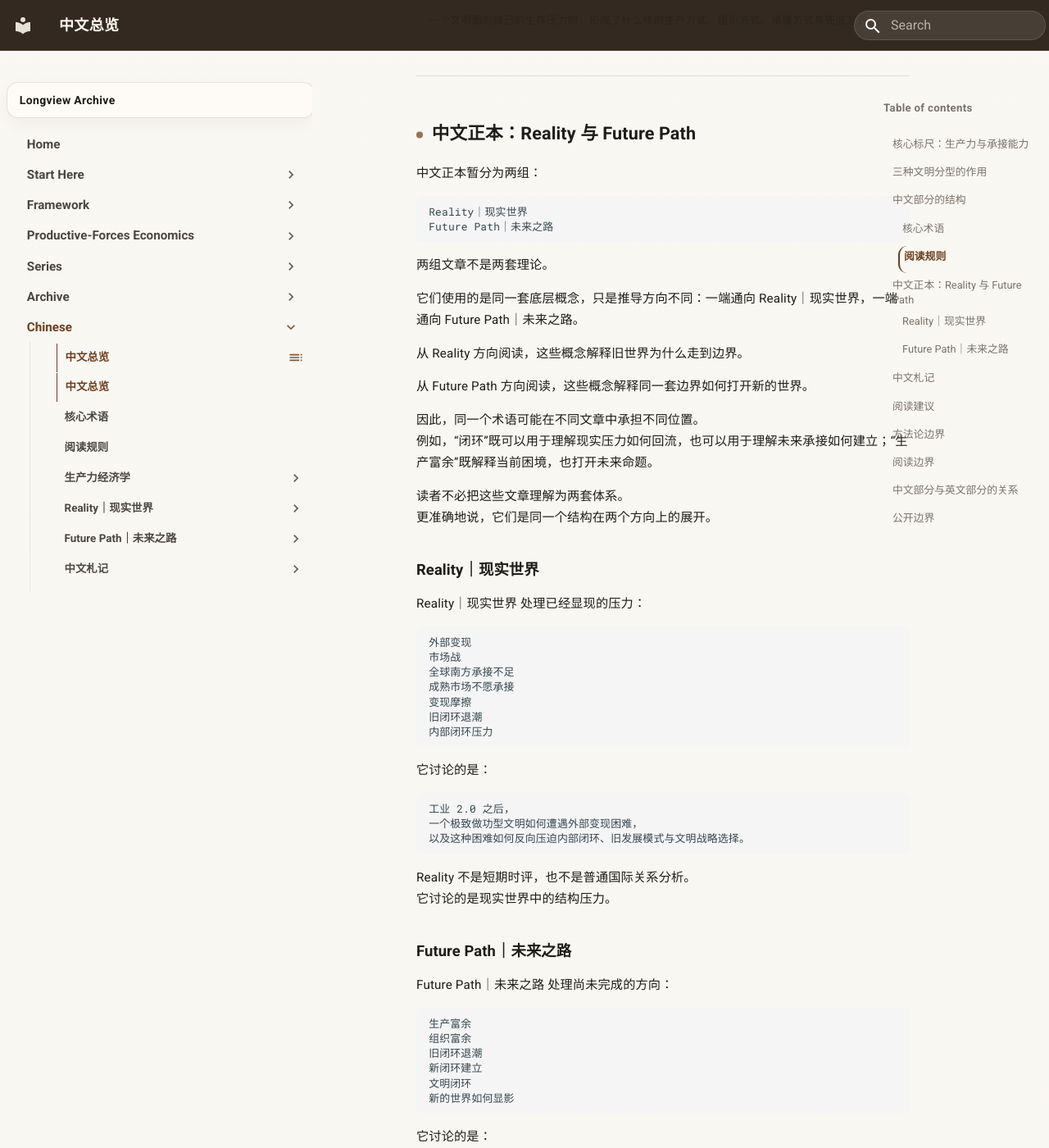
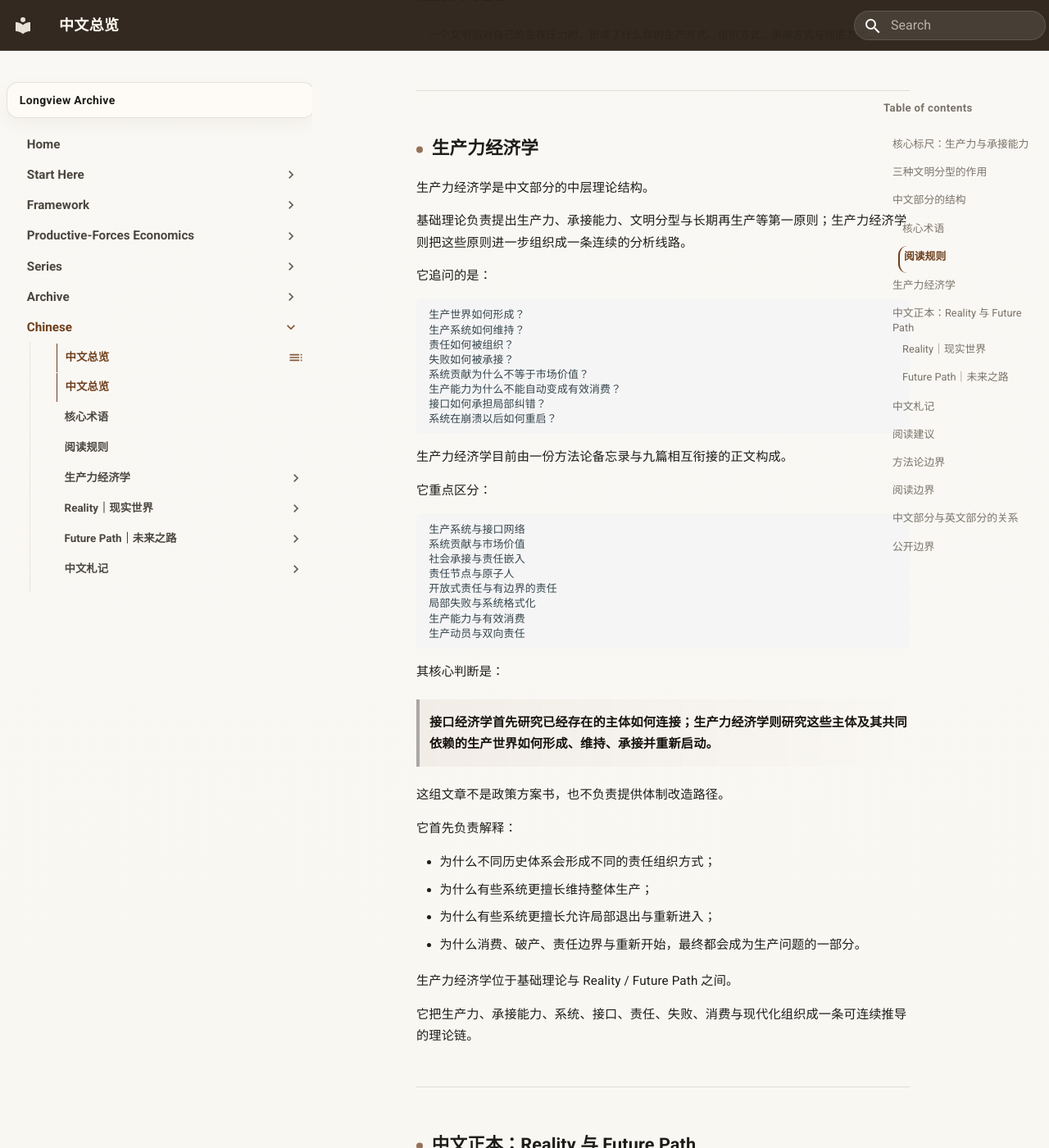
Before and after one commit to guanshi1688/longview-archive, an MkDocs documentation site: the page built from docs/essays/chinese/index.md, in a window 1280 px wide and 1400 px high, scrolled down 3338 px. Shown: the whole window at 82% size. Built offline with MkDocs 1.6.1 and Material for MkDocs 9.7.7, drawn with Linux system fonts in a browser that asks for light colours; some of the changed text lies outside the part shown.

Commit message:
Update index.md

````diff
--- a/docs/essays/chinese/index.md
+++ b/docs/essays/chinese/index.md
@@ -76,11 +76,12 @@
 
 ## 中文部分的结构
 
-中文部分目前由四层构成：
+中文部分目前由五层构成：
 
 ```text
 核心术语
 阅读规则
+生产力经济学
 中文正本
 中文札记
 ```
@@ -120,6 +121,59 @@
 ```text
 一个文明面对自己的生存压力时，形成了什么样的生产方式、组织方式、承接方式与兜底方式。
 ```
+
+---
+
+## 生产力经济学
+
+生产力经济学是中文部分的中层理论结构。
+
+基础理论负责提出生产力、承接能力、文明分型与长期再生产等第一原则；生产力经济学则把这些原则进一步组织成一条连续的分析线路。
+
+它追问的是：
+
+```text
+生产世界如何形成？
+生产系统如何维持？
+责任如何被组织？
+失败如何被承接？
+系统贡献为什么不等于市场价值？
+生产能力为什么不能自动变成有效消费？
+接口如何承担局部纠错？
+系统在崩溃以后如何重启？
+```
+
+生产力经济学目前由一份方法论备忘录与九篇相互衔接的正文构成。
+
+它重点区分：
+
+```text
+生产系统与接口网络
+系统贡献与市场价值
+社会承接与责任嵌入
+责任节点与原子人
+开放式责任与有边界的责任
+局部失败与系统格式化
+生产能力与有效消费
+生产动员与双向责任
+```
+
+其核心判断是：
+
+> **接口经济学首先研究已经存在的主体如何连接；生产力经济学则研究这些主体及其共同依赖的生产世界如何形成、维持、承接并重新启动。**
+
+这组文章不是政策方案书，也不负责提供体制改造路径。
+
+它首先负责解释：
+
+- 为什么不同历史体系会形成不同的责任组织方式；
+- 为什么有些系统更擅长维持整体生产；
+- 为什么有些系统更擅长允许局部退出与重新进入；
+- 为什么消费、破产、责任边界与重新开始，最终都会成为生产问题的一部分。
+
+生产力经济学位于基础理论与 Reality / Future Path 之间。
+
+它把生产力、承接能力、系统、接口、责任、失败、消费与现代化组织成一条可连续推导的理论链。
 
 ---
 
@@ -237,10 +291,27 @@ Future Path 不提供简单政策方案，也不提供口号式未来图景。
 ```text
 1. 核心术语
 2. 阅读规则
-3. Reality｜现实世界
-4. Future Path｜未来之路
-5. 中文札记
+3. 生产力经济学
+4. Reality｜现实世界
+5. Future Path｜未来之路
+6. 中文札记
 ```
+
+如果主要关心经济理论与制度结构，可以先阅读：
+
+```text
+1. 方法论备忘录
+2. 为什么当代西方经济学没有从生产力出发？
+3. 为什么中国长期治理首先面对的是生产系统本身？
+4. 为什么生产能力不能自动变成有效消费？
+5. 系统如何利用接口完成局部纠错？
+```
+
+这条路径用于理解生产系统与接口网络的区别，以及不同结构为什么会以不同方式组织责任、失败、消费与重新进入。
+
+它的关键句是：
+
+> **接口经济学解释连接；生产力经济学解释生成、延续与重启。**
 
 如果只想快速理解整套文章，可以先抓住三条主线：
 
@@ -298,6 +369,8 @@ Future Path 不提供简单政策方案，也不提供口号式未来图景。
 
 同一个概念，在中英文中可能采用不同表达方式。
 
+生产力经济学也是中英文两层之间的重要连接结构：中文保留责任嵌入、责任节点、承接与格式化等更高密度的母语判断；英文则把这些概念转化为可被外部理论讨论、检索与引用的分析语言。
+
 英文需要更清晰、更克制、更易被外部读者接受。
 中文可以保留更高密度的结构判断与文明语境。
 
````
